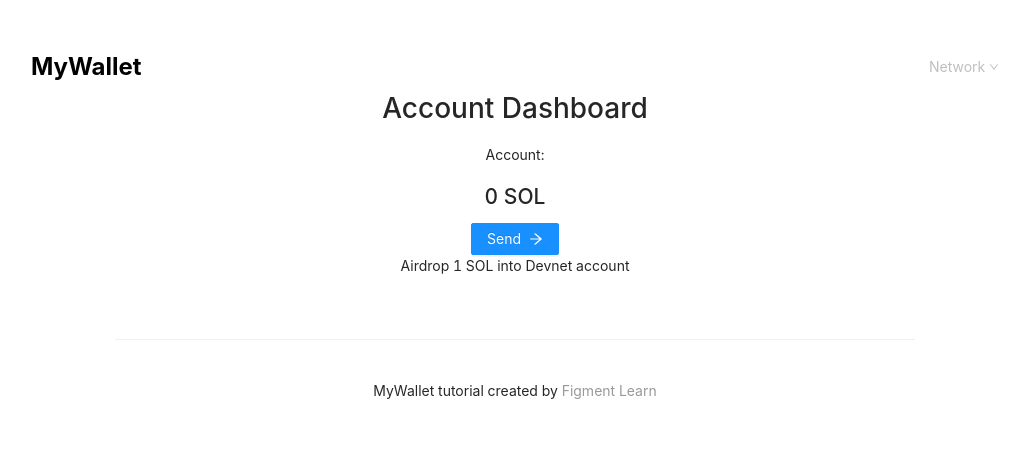
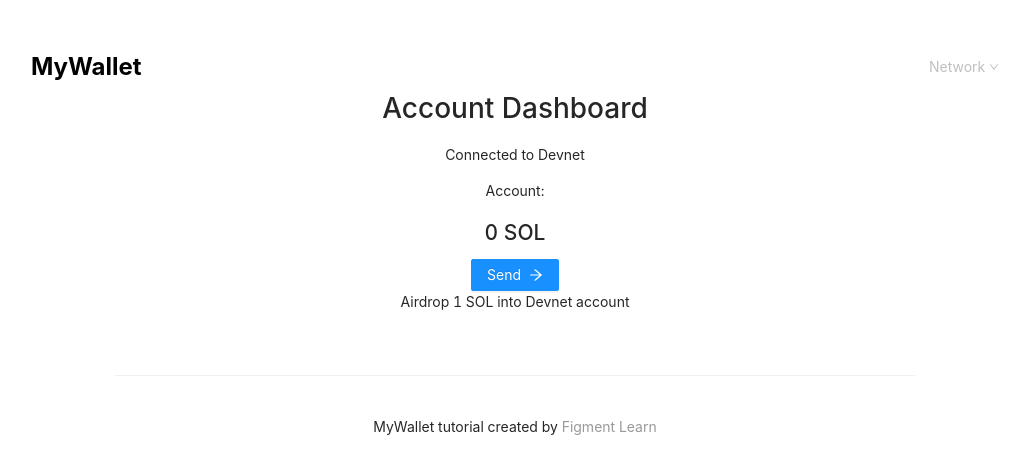
Before and after one commit to Anmolnoor/solana-wallet-playground, a Next.js app: page /wallet in a window 1280 px wide. Shown: the top 474 px of the page, without its empty margins (125-1153 px from the left). Built offline with nearby package versions, Linux system fonts and the light colour scheme.

Commit message:
Wrap _app in context provider and layout; remove layout wrapper use

```diff
--- a/components/Layout/index.tsx
+++ b/components/Layout/index.tsx
@@ -1,15 +1,13 @@
 import { Badge, Dropdown, Menu, Divider } from "antd";
-import React, { useState } from "react";
+import React, { useContext } from "react";
 import { DownOutlined } from "@ant-design/icons";
 import Link from "next/link";
 import styles from "./index.module.css";
-import { Keypair } from "@solana/web3.js";
 import { GlobalContext } from "../../context";
 
 const Layout = ({ children }: { children: JSX.Element }) => {
-  const [network, setNetwork] = useState<string>("Devnet");
-  const [account, setAccount] = useState<Keypair | null>(null);
-  const [mnemonic, setMnemonic] = useState<string>("");
+  const { network, setNetwork, account, setAccount, mnemonic, setMnemonic } =
+    useContext(GlobalContext);
 
   // What type should `e` be here?
   const selectNetwork = (e: any) => {
@@ -32,7 +30,6 @@ const Layout = ({ children }: { children: JSX.Element }) => {
   );
 
   return (
-    <GlobalContext.Provider value={{ network, account, setAccount, mnemonic, setMnemonic }}>
     <div className={styles.container}>
       <main className={styles.main}>
         <header className={styles.header}>
@@ -64,7 +61,6 @@ const Layout = ({ children }: { children: JSX.Element }) => {
         </footer>
       </main>
     </div>
-    </GlobalContext.Provider>
   );
 };
 
--- a/pages/_app.tsx
+++ b/pages/_app.tsx
@@ -1,8 +1,22 @@
+import React, { useState } from "react";
+import { Keypair } from "@solana/web3.js";
 import 'antd/dist/antd.css';
 import '../styles/globals.css'
 import type { AppProps } from 'next/app'
+import { GlobalContext } from "../context";
+import Layout from '../components/Layout';
 
 function MyApp({ Component, pageProps }: AppProps) {
-  return <Component {...pageProps} />
+  const [network, setNetwork] = useState<string>("Devnet");
+  const [account, setAccount] = useState<Keypair | null>(null);
+  const [mnemonic, setMnemonic] = useState<string>("");
+
+  return (
+    <GlobalContext.Provider value={{ network, setNetwork, account, setAccount, mnemonic, setMnemonic }}>
+      <Layout>
+        <Component {...pageProps} />
+      </Layout>
+    </GlobalContext.Provider>
+  )
 }
 export default MyApp
--- a/pages/generate.tsx
+++ b/pages/generate.tsx
@@ -1,5 +1,4 @@
 import { NextPage } from "next";
-import withPublicLayout from "../components/Layout/withPublicLayout";
 import styles from "../styles/Phrase.module.css";
 import { Button } from "antd";
 import Link from "next/link";
@@ -18,4 +17,4 @@ const Phrase: NextPage = () => {
   );
 };
 
-export default withPublicLayout(Phrase);
+export default Phrase;
--- a/pages/index.tsx
+++ b/pages/index.tsx
@@ -3,7 +3,6 @@ import styles from "../styles/Home.module.css";
 import CreateAccount from "../components/CreateAccount";
 import RestoreAccount from "../components/RestoreAccount";
 import React from "react";
-import withPublicLayout from "../components/Layout/withPublicLayout";
 
 const Home: NextPage = () => {
   return (
@@ -21,4 +20,4 @@ const Home: NextPage = () => {
   )
 };
 
-export default withPublicLayout(Home);
+export default Home;
--- a/pages/phrase.tsx
+++ b/pages/phrase.tsx
@@ -1,7 +1,6 @@
 import React, { useEffect, useContext } from "react";
 import { NextPage } from "next";
 import { Keypair } from "@solana/web3.js";
-import withPublicLayout from "../components/Layout/withPublicLayout";
 import styles from "../styles/Phrase.module.css";
 import { Button } from "antd";
 import * as Bip39 from "bip39";
@@ -53,4 +52,4 @@ const Phrase: NextPage = () => {
   );
 };
 
-export default withPublicLayout(Phrase);
+export default Phrase;
--- a/pages/recover.tsx
+++ b/pages/recover.tsx
@@ -2,7 +2,6 @@ import React, { useEffect, useContext } from "react";
 import { NextPage } from "next";
 import { useRouter } from "next/router";
 import { Keypair } from "@solana/web3.js";
-import withPublicLayout from "../components/Layout/withPublicLayout";
 import styles from "../styles/Phrase.module.css";
 import * as Bip39 from "bip39";
 import { Form, Input, Button } from "antd";
@@ -94,4 +93,4 @@ const Recover: NextPage = () => {
   );
 };
 
-export default withPublicLayout(Recover);
+export default Recover;
--- a/pages/wallet.tsx
+++ b/pages/wallet.tsx
@@ -1,6 +1,5 @@
 import React, { useContext } from "react";
 import { NextPage } from "next";
-import withPublicLayout from "../components/Layout/withPublicLayout";
 import { Button } from "antd";
 import { ArrowRightOutlined } from "@ant-design/icons";
 import { GlobalContext } from "../context"
@@ -12,13 +11,17 @@ const Wallet: NextPage = () => {
   return (
     <>
       <h1>Account Dashboard</h1>
-      <p>Account: {account}</p>
+      <p>Connected to {network}</p>
+      <p>Account: {account?.publicKey.toString()}</p>
       <h2>0 <span>SOL</span></h2>
       <Button type="primary">Send <ArrowRightOutlined /></Button>
-      {console.log(network)}
+      {console.log("network at wallet:", network)}
+      {console.log("account at wallet:", account)}
+      {/* Maybe make the airdrop link dependent on whether there are funds in the account already? */}
+      {/* Or find a way to display a message if the faucet rate limits you so user knows what's going on */}
       {network === "Devnet" && <p>Airdrop 1 SOL into Devnet account</p>}
     </>
   );
 };
 
-export default withPublicLayout(Wallet);
+export default Wallet;
```
Lines whose indentation alone changed are shown as unchanged.
